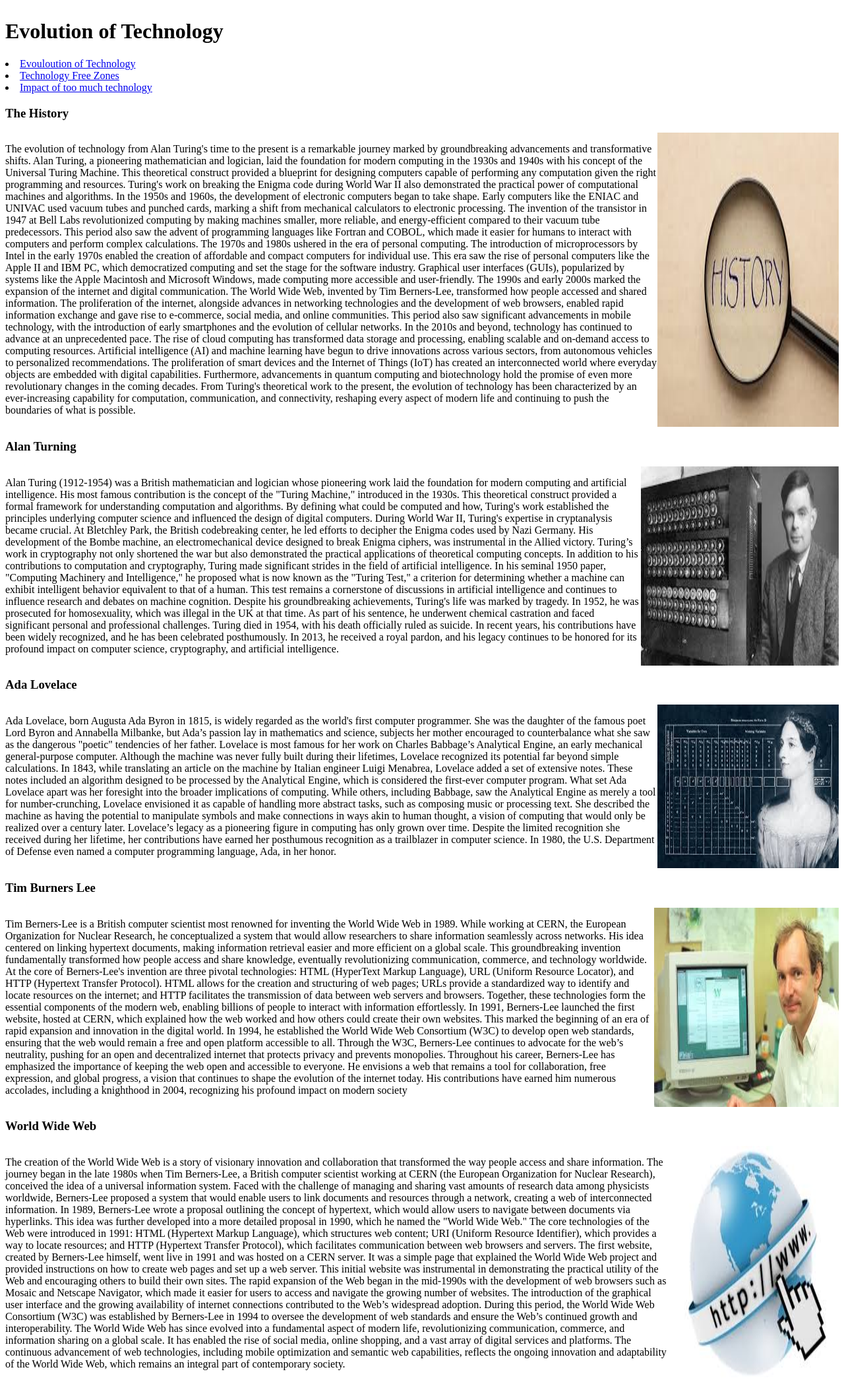
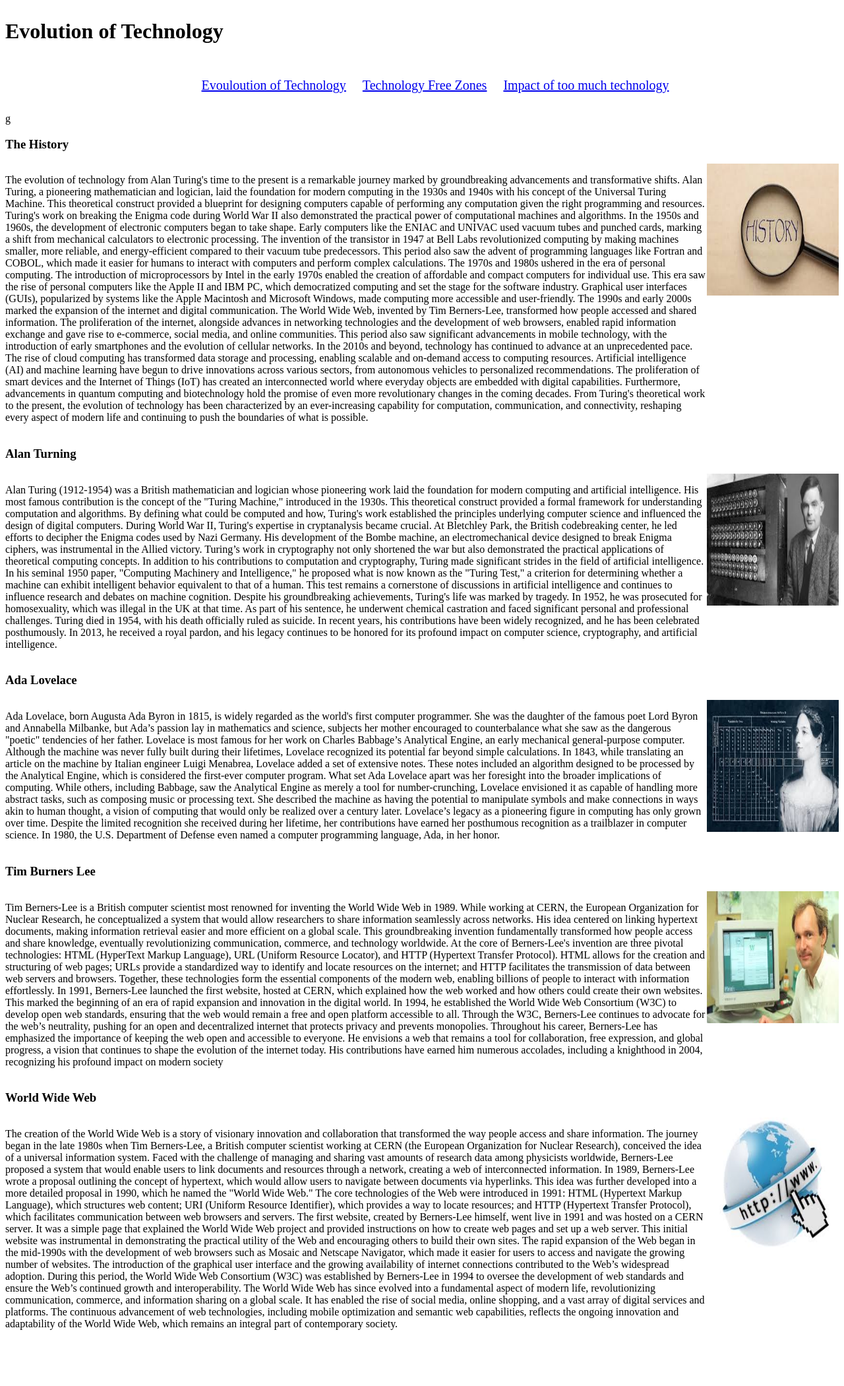
Before and after one commit to alexbaxter07/college, a PHP site: page /evoloution_of_tech.html in a window 1280 px wide. Shown: the whole page at 66% size. After the commit the page ends 2016 px from the top, so only its background shows below. Run offline with PHP 8.4, Linux system fonts and the light colour scheme.

Commit message:
added: navbar

```diff
--- a/random projects/tech mindefulness/evoloution_of_tech.html
+++ b/random projects/tech mindefulness/evoloution_of_tech.html
@@ -15,10 +15,12 @@
     </div>
 
     <div id="navbar">
-      <li><a href="evoloution_of_tech.html">Evouloution of Technology</a> </li>
-      <li><a href="tech_free_zones.html">Technology Free Zones</a> </li>
-      <li><a href="too_much_tech.html">Impact of too much technology</a> </li>
-    </div>
+      <ol id="nav">
+        <li><a href="evoloution_of_tech.html">Evouloution of Technology</a> </li>
+        <li><a href="tech_free_zones.html">Technology Free Zones</a> </li>
+        <li><a href="too_much_tech.html">Impact of too much technology</a> </li>
+      </ol>
+    </div>g
 
     <div id="content">
 
--- a/random projects/tech mindefulness/styles.css
+++ b/random projects/tech mindefulness/styles.css
@@ -28,7 +28,24 @@
     flex-flow: row;
 }
 
-#WWW{
+#WWW {
     display: flex;
     flex-flow: row;
 }
+
+img{
+    width:200px;
+    height:200px
+}
+
+#navbar {
+    text-align: center;
+    font-size: 20px;
+    padding-top: 10px;
+    padding-bottom: 10px;
+}
+
+#nav li{
+    display: inline;
+    margin: 10px;
+}
```
